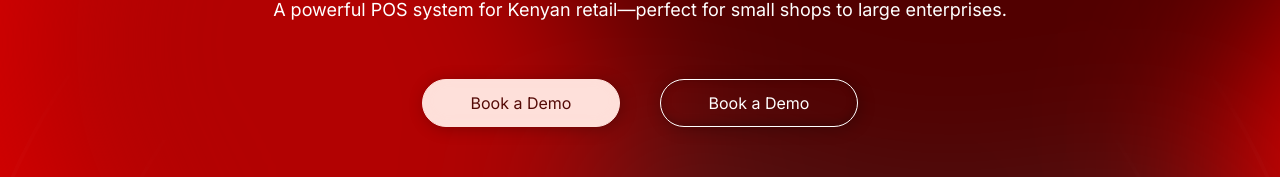
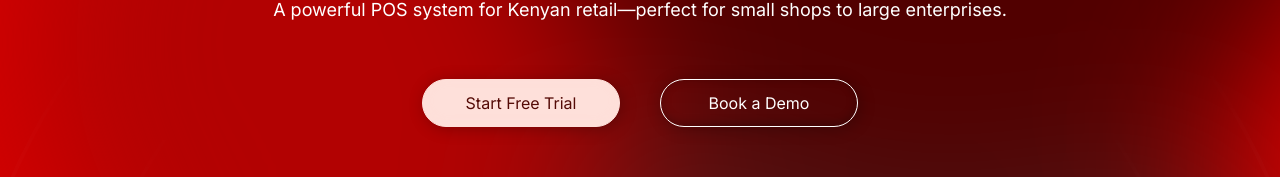
Before and after one commit to gitaujustus/kazipos, a Next.js app: page / in a window 1280 px wide. Shown: the part 391-568 px from the top of the page. Built offline with nearby package versions, Linux system fonts and the light colour scheme.

Commit message:
Button widths fixed

```diff
--- a/components/home/Hero.js
+++ b/components/home/Hero.js
@@ -98,10 +98,10 @@ export default function Hero() {
           {/* <button className="bg-red_shimmer hover:bg-white hover:border hover:border-white text-baragon_brown font-inter xl:w-[198px] xl:h-[48px] px-[15px] py-[10px] rounded-[35px] shadow-[2px_2px_15px_rgba(0,0,0,0.25),inset_0px_-2px_10px_rgba(0,0,0,0.25)] hover:shadow-[2px_2px_15px_rgba(0,0,0,0.25),inset_0px_-2px_10px_rgba(255,255,255,255.25)] relative z-20 transition-colors duration-700 ease-in-out">
             Start Free Trial
           </button> */}
-          <button className="border border-red_shimmer hover:border-0 bg-red_shimmer hover:bg-white  text-baragon_brown font-inter xl:w-[198px] xl:h-[48px] px-[15px] py-[10px] rounded-[35px] shadow-[2px_2px_15px_rgba(0,0,0,0.25),inset_0px_-2px_10px_rgba(254,224,218,0.25)] r hover:text-baragon_brown relative z-20 transition-colors duration-700 ease-in-out">
-            Book a Demo
+          <button className="text-nowrap border border-red_shimmer hover:border-0 bg-red_shimmer hover:bg-white  text-baragon_brown font-inter px-6 xl:w-[198px] xl:h-[48px] xl:px-[15px] py-[10px] rounded-[35px] shadow-[2px_2px_15px_rgba(0,0,0,0.25),inset_0px_-2px_10px_rgba(254,224,218,0.25)] r hover:text-baragon_brown relative z-20 transition-colors duration-700 ease-in-out">
+            Start Free Trial
           </button>
-          <button className="border border-white hover:border-0  text-white font-inter xl:w-[198px] xl:h-[48px] px-[15px] py-[10px] rounded-[35px] shadow-[2px_2px_15px_rgba(0,0,0,0.25),inset_0px_-2px_10px_rgba(0,0,0,0.25)] hover:bg-red_shimmer hover:text-baragon_brown relative z-20 transition-colors duration-700 ease-in-out">
+          <button className= "px-6 text-nowrap border border-white hover:border-0  text-white font-inter xl:w-[198px] xl:h-[48px] xl:px-[15px] py-[10px] rounded-[35px] shadow-[2px_2px_15px_rgba(0,0,0,0.25),inset_0px_-2px_10px_rgba(0,0,0,0.25)] hover:bg-red_shimmer hover:text-baragon_brown relative z-20 transition-colors duration-700 ease-in-out">
             Book a Demo
           </button>
         </div>
```
